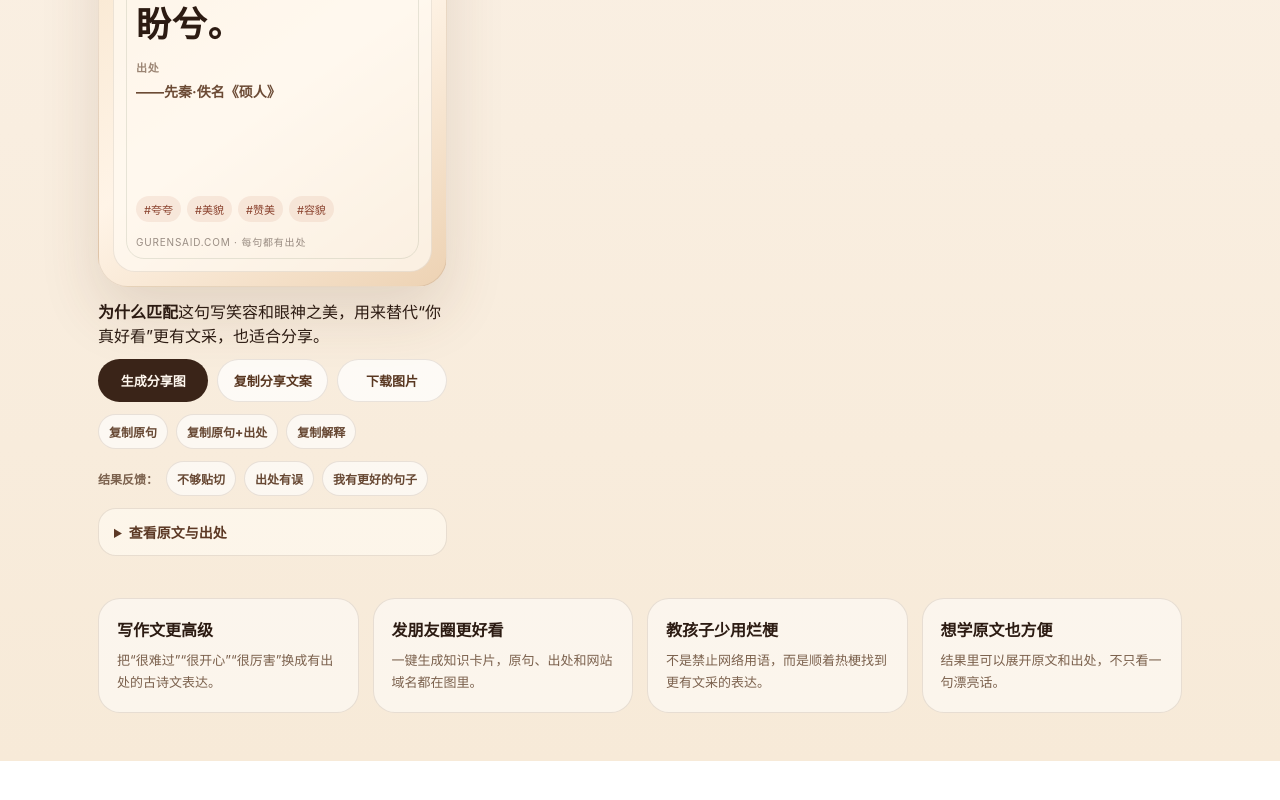
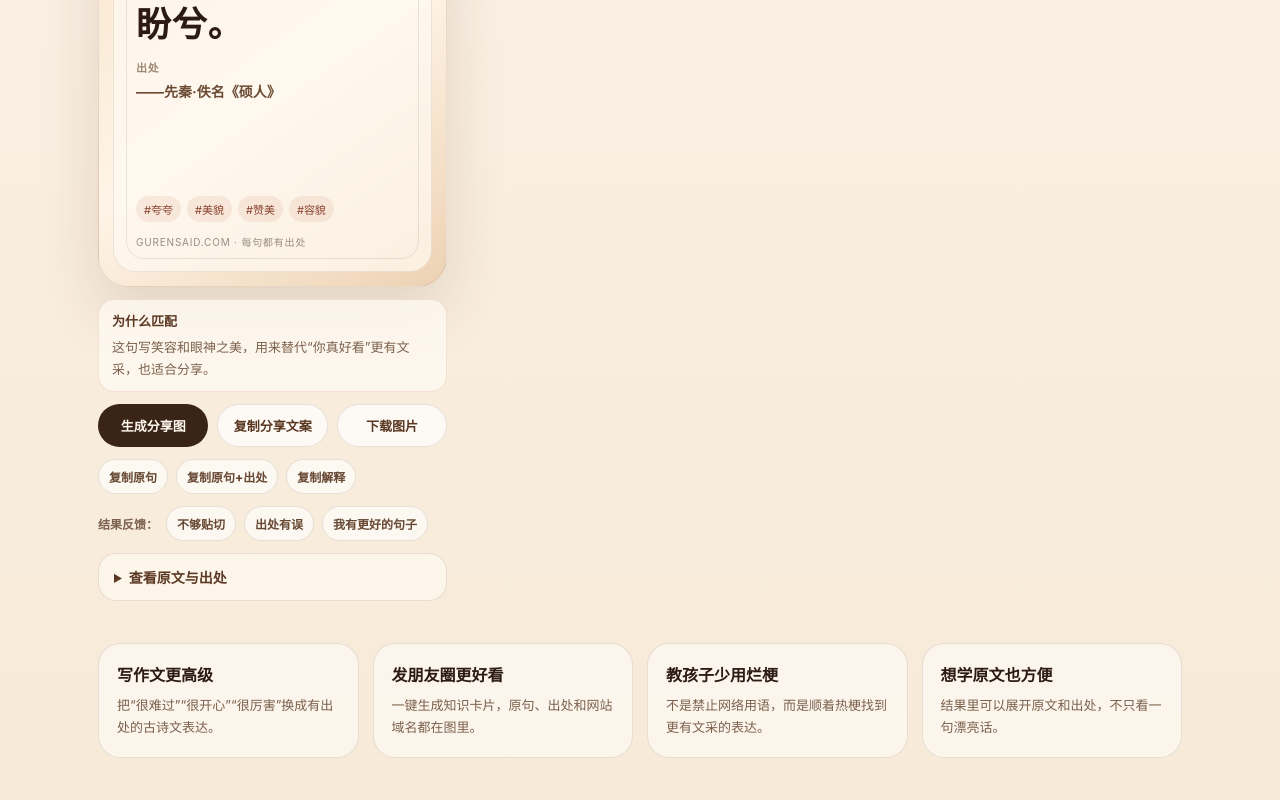
Before and after one commit to yandong2023/gu-ren-said, a Next.js app: page / in a window 1280 px wide. Shown: the part 1414-2214 px from the top of the page. Before the commit the page ends 2175 px from the top, so only its background shows below. Built offline with nearby package versions, Linux system fonts and the light colour scheme.

Commit message:
Move explanation styling outside share card

```diff
--- a/app/ux.css
+++ b/app/ux.css
@@ -8,13 +8,25 @@
 }
 
 .modern-line { font-weight: 800; }
-.source-line .knowledge-label,
-.explain-line .knowledge-label { margin-bottom: 6px; }
-.explain-line {
-  padding: 10px 11px;
+.source-line .knowledge-label { margin-bottom: 6px; }
+
+.match-reason {
+  padding: 11px 13px;
   border-radius: 16px;
-  background: rgba(182, 93, 66, 0.07);
+  color: #71462d;
+  background: rgba(255, 250, 242, 0.76);
+  border: 1px solid rgba(182, 93, 66, 0.14);
+  font-size: 13px;
+  line-height: 1.65;
 }
+
+.match-reason strong {
+  display: block;
+  margin-bottom: 5px;
+  color: #5c3925;
+}
+
+.match-reason span { color: var(--muted); }
 
 .copy-row,
 .feedback-row {
```
